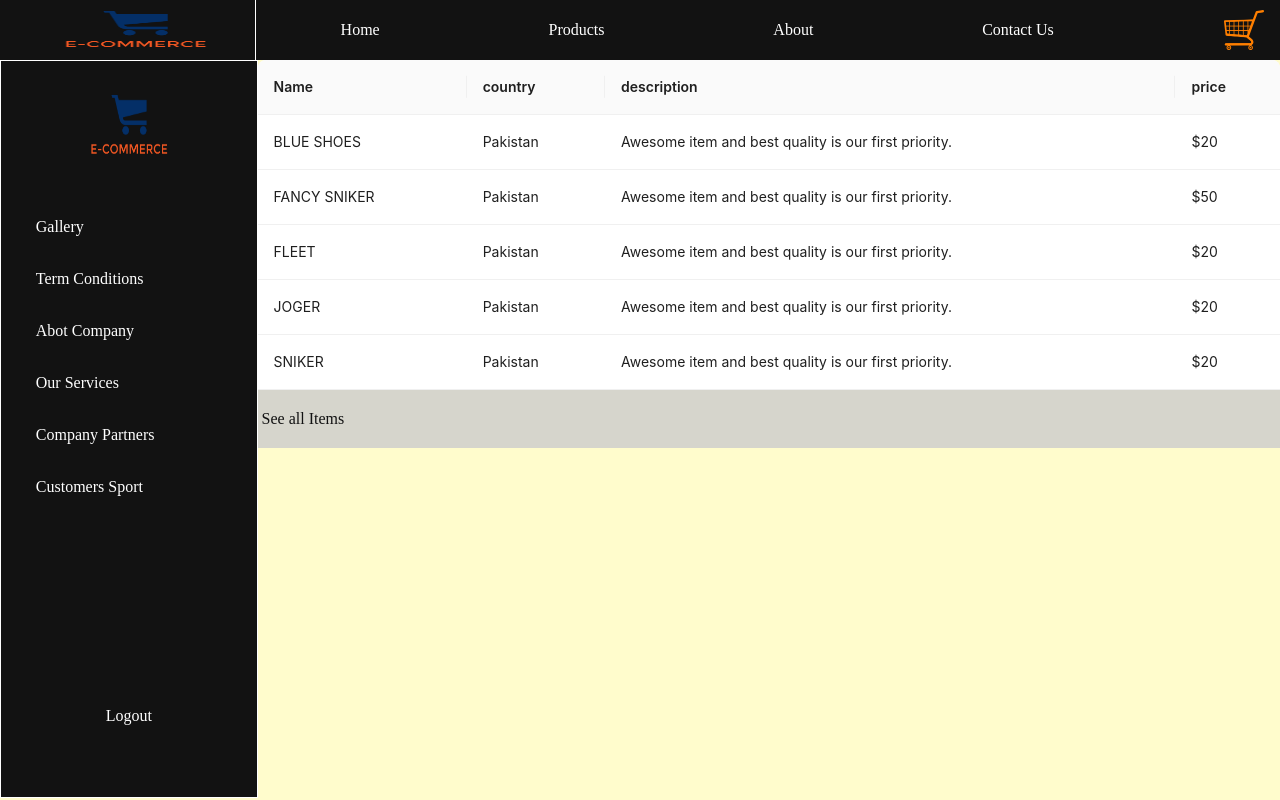
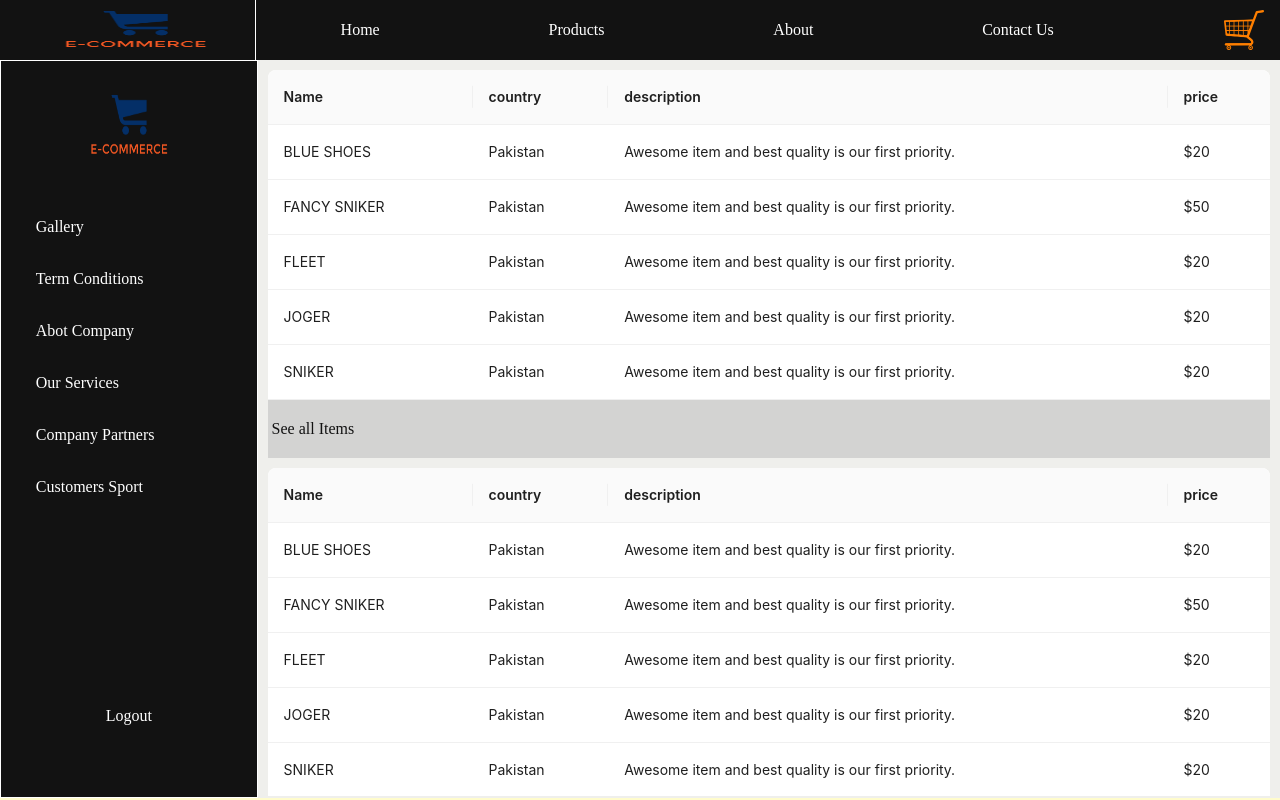
Before and after one commit to ZEESHAN-latif/nextjs_eComm, a Next.js app: page / in a window 1280 px wide. Built offline with nearby package versions, Linux system fonts and the light colour scheme.

Commit message:
product modal set and some fixes

```diff
--- a/package.json
+++ b/package.json
@@ -16,7 +16,8 @@
     "react": "18.2.0",
     "react-dom": "18.2.0",
     "react-redux": "^8.0.5",
-    "react-router-dom": "^6.10.0"
+    "react-router-dom": "^6.10.0",
+    "styled-components": "^5.3.9"
   },
   "devDependencies": {
     "@zeit/next-sass": "^1.0.1",
--- a/src/pages/_app.js
+++ b/src/pages/_app.js
@@ -11,7 +11,7 @@ export default function MyApp({ Component, pageProps }) {
   return (
     <Provider store={store}>
     <NavBar />
-      <div style={{ display: "flex" }}>
+      <div style={{ display: "flex", background:"#eeee" }}>
         <Sidebar />
         <div style={{ width: "80%", height: "92vh", overflow: "scroll" }}>
           {" "}
--- a/src/pages/home.js
+++ b/src/pages/home.js
@@ -1,49 +1,7 @@
 import { Table } from "antd";
 import React from "react";
-import { Images } from "@/utils/Images";
 import style from '../styles/home.module.scss'
-const shoesArray = [
-  {
-    id: 1,
-    itemName: "blue shoes",
-    price: "$20",
-    country: "Pakistan",
-    url: Images.blueShoes,
-    description: "Awesome item and best quality is our first priority.",
-  },
-  {
-    id: 2,
-    itemName: "fancy sniker",
-    price: "$50",
-    country: "Pakistan",
-    url: Images.fancySniker,
-    description: "Awesome item and best quality is our first priority.",
-  },
-  {
-    id: 3,
-    itemName: "fleet",
-    price: "$20",
-    country: "Pakistan",
-    url: Images.fleet,
-    description: "Awesome item and best quality is our first priority.",
-  },
-  {
-    id: 4,
-    itemName: "joger",
-    price: "$20",
-    country: "Pakistan",
-    url: Images.joger,
-    description: "Awesome item and best quality is our first priority.",
-  },
-  {
-    id: 5,
-    itemName: "sniker",
-    price: "$20",
-    country: "Pakistan",
-    url: Images.sniker,
-    description: "Awesome item and best quality is our first priority.",
-  },
-];
+import { useRouter } from "next/router";
 
 const columns = [
   {
@@ -71,13 +29,14 @@ const columns = [
     render: (_, data) => <div>{data?.price}</div>,
   },
 ];
-export default function Home() {
+export default function Home({...props}) {
+  const router = useRouter();
   return (
     <div className={style.mainHomeWrraper}>
       <div className={style.homeTableWrapper}>
-        <Table dataSource={shoesArray} columns={columns} pagination={false} />
-        {shoesArray.length > 4 && (
-          <div className={style.seeAllWrraper}>
+        <Table dataSource={props?.tableData} columns={columns} pagination={false} />
+        {props?.tableData.length > 4 && (
+          <div className={style.seeAllWrraper} onClick={() => router.push(props?.navigation)}>
             <p>See all Items</p>
           </div>
         )}
--- a/src/pages/index.js
+++ b/src/pages/index.js
@@ -1,12 +1,59 @@
 import Home from "./home";
 import React from 'react';
+import { Images } from "@/utils/Images";
 // import styles from './page.module.css'
+import {SidebarRoutes} from "@/pages/constant/sidebarLink";
+
 
 
 export default function Index() {
+  const shoesArray = [
+    {
+      id: 1,
+      itemName: "blue shoes",
+      price: "$20",
+      country: "Pakistan",
+      url: Images.blueShoes,
+      description: "Awesome item and best quality is our first priority.",
+    },
+    {
+      id: 2,
+      itemName: "fancy sniker",
+      price: "$50",
+      country: "Pakistan",
+      url: Images.fancySniker,
+      description: "Awesome item and best quality is our first priority.",
+    },
+    {
+      id: 3,
+      itemName: "fleet",
+      price: "$20",
+      country: "Pakistan",
+      url: Images.fleet,
+      description: "Awesome item and best quality is our first priority.",
+    },
+    {
+      id: 4,
+      itemName: "joger",
+      price: "$20",
+      country: "Pakistan",
+      url: Images.joger,
+      description: "Awesome item and best quality is our first priority.",
+    },
+    {
+      id: 5,
+      itemName: "sniker",
+      price: "$20",
+      country: "Pakistan",
+      url: Images.sniker,
+      description: "Awesome item and best quality is our first priority.",
+    },
+  ];
+
   return (
-    <div>
-      <Home />
+    <div style={{padding:10}}>
+      <Home tableData={shoesArray} navigation={SidebarRoutes?.gallery}/>
+      <div style={{marginTop:10}}><Home tableData={shoesArray} navigation={'product/product'}/></div>
     </div>
   );
 }
--- a/src/styles/navbar.css
+++ b/src/styles/navbar.css
@@ -27,6 +27,10 @@
     margin-left: auto;
 }
 
+.menueItem:hover{
+    font-weight: bolder;
+}
+
 .cartWrapper{
     width: 10%;
     display: flex;
--- a/src/styles/sidebar.module.scss
+++ b/src/styles/sidebar.module.scss
@@ -29,6 +29,7 @@
             &:hover{
                 background-color: #fff;
                 color: #121212;
+                border-radius: 6px;
             }
         }
     }
```
Also changed, not shown: src/pages/gallery/index.js (+11 -2 lines), src/pages/gallery/productDetailModal/index.js (added, +37 -0 lines), 1 other file (tests, documents, lock files or other folders).
